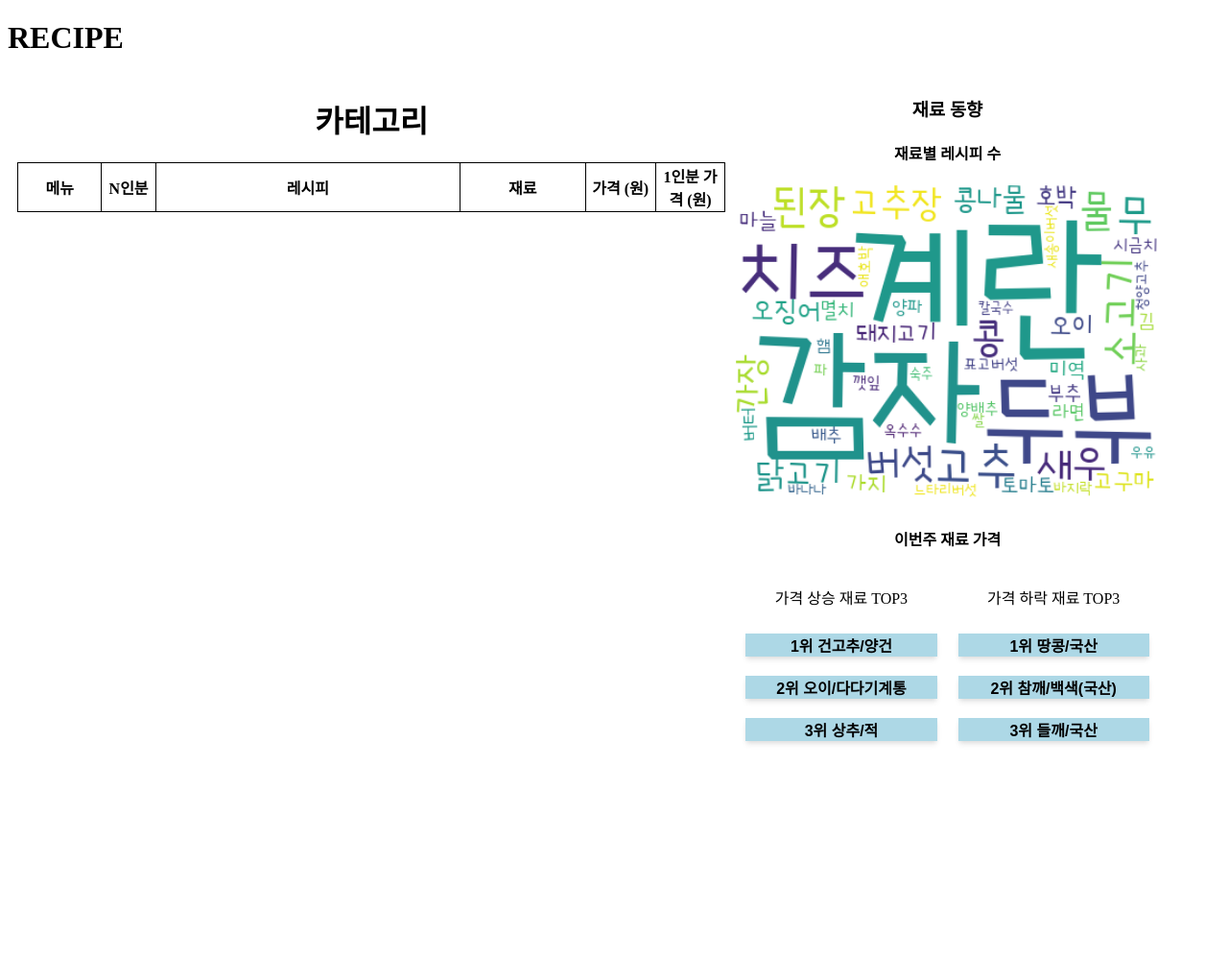
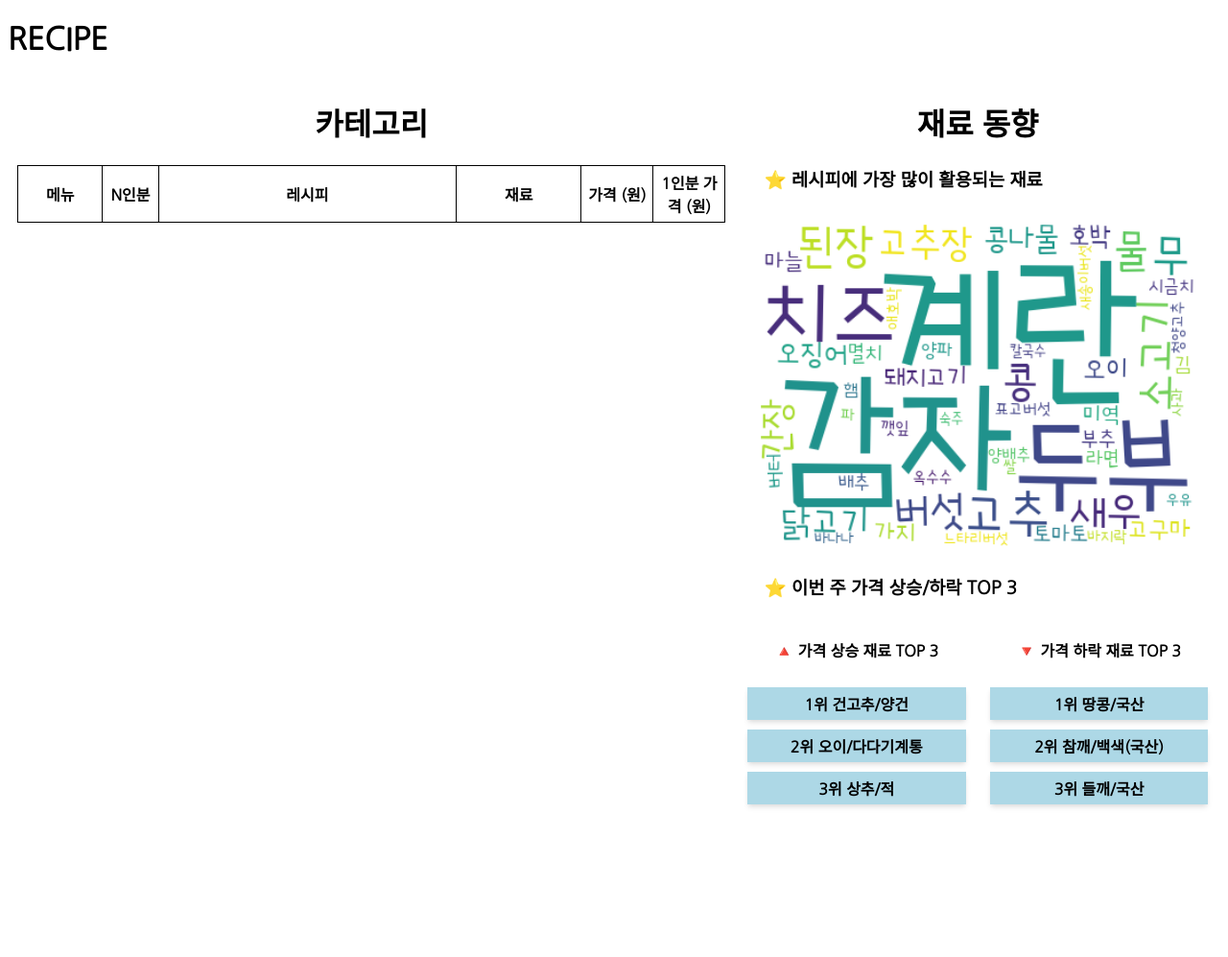
Before and after one commit to Nok5051/Project_Visual, a Django app: page /recipe/ in a window 1280 px wide. Shown: the whole page at 96% size. Before the commit the page ends 775 px from the top, so only its background shows below. Run offline with Django 3.2, Linux system fonts and the light colour scheme; data that the repository does not hold is empty; a map, chart or similar area stays blank; some libraries are stand-ins or nearby versions.

Commit message:
css complete

```diff
--- a/mealproject/recipe/views.py
+++ b/mealproject/recipe/views.py
@@ -25,14 +25,7 @@ def index(request):
     index_up1 = df_up.iloc[0, 3]
     index_up2 = df_up.iloc[1, 3]
     index_up3 = df_up.iloc[2, 3]
-    down1 = [df_down.iloc[0, 10], df_down.iloc[0, 9], df_down.iloc[0, 8], df_down.iloc[0, 7], df_down.iloc[0, 6], df_down.iloc[0, 5]]
-    down2 = [df_down.iloc[1, 10], df_down.iloc[1, 9], df_down.iloc[1, 8], df_down.iloc[1, 7], df_down.iloc[1, 6], df_down.iloc[1, 5]]
-    down3 = [df_down.iloc[2, 10], df_down.iloc[2, 9], df_down.iloc[2, 8], df_down.iloc[2, 7], df_down.iloc[2, 6], df_down.iloc[2, 5]]
-    up1 = [df_up.iloc[0, 10], df_up.iloc[0, 9], df_up.iloc[0, 8], df_up.iloc[0, 7], df_up.iloc[0, 6], df_up.iloc[0, 5]]
-    up2 = [df_up.iloc[1, 10], df_up.iloc[1, 9], df_up.iloc[1, 8], df_up.iloc[1, 7], df_up.iloc[1, 6], df_up.iloc[1, 5]]
-    up3 = [df_up.iloc[2, 10], df_up.iloc[2, 9], df_up.iloc[2, 8], df_up.iloc[2, 7], df_up.iloc[2, 6], df_up.iloc[2, 5]]
-
-    content = {'list': Recipe.objects.all(), 'catogories': Category.objects.all(),'index_down1':index_down1, 'index_down2':index_down2, 'index_down3':index_down3, 'index_up1':index_up1, 'index_up2':index_up2, 'index_up3':index_up3, 'down1':down1, 'down2':down2, 'down3':down3, 'up1':up1, 'up2':up2, 'up3':up3}
+    content = {'list': Recipe.objects.all(), 'catogories': Category.objects.all(),'index_down1':index_down1, 'index_down2':index_down2, 'index_down3':index_down3, 'index_up1':index_up1, 'index_up2':index_up2, 'index_up3':index_up3}
     return render(request, 'recipe/index.html',  content)
 
 @api_view(["GET"])
--- a/mealproject/templates/recipe/index.html
+++ b/mealproject/templates/recipe/index.html
@@ -5,70 +5,12 @@
     <meta http-equiv="X-UA-Compatible" content="IE=edge">
     <meta name="viewport" content="width=device-width, initial-scale=1.0">
     <title>Document</title>
+    <link rel="preconnect" href="https://fonts.googleapis.com">
+    <link rel="preconnect" href="https://fonts.gstatic.com" crossorigin>
+    <link href="https://fonts.googleapis.com/css2?family=Nanum+Gothic&display=swap" rel="stylesheet">
     <script src="https://cdn.plot.ly/plotly-2.12.1.min.js"></script>
     <script src="https://cdn.jsdelivr.net/npm/chart.js"></script>
 
-    <style>
-
-        div{
-            text-align : center;
-        }
-        #show-graph{
-          margin-left: 10px;
-        }
-        #body{
-          background-color : white;
-          margin: 10px;
-        }
-
-        button{
-          -webkit-appearance: none;
-          -moz-appearance: none;
-          appearance: none;
-          height: 50px;
-          width: 15%;
-          font-size: 100%;
-          font-weight: bold;
-          margin: 0px;
-          padding: 0px;
-          border: 1px;
-          background-color:lightblue ;
-
-          box-shadow: 0 4px 6px -1px rgba(0, 0, 0, 0.1), 0 2px 4px -1px rgba(0, 0, 0, 0.06);
-          cursor: pointer;
-          transition: 0.5s;
-        }
-
-        button:active,
-        button:hover,
-        button:focus {
-          background-color:steelblue ;
-          outline: 0;
-          color: white;
-        }
-
-        table, td, th{
-          border: 1px solid black;
-          border-collapse: collapse;
-        }
-
-        .rank{
-          float: left;
-          width:50%;
-        }
-
-        .btn_rank{
-          height: 30%;
-          width: 90%;
-          font-size: 100%;
-          font-weight: bold;
-          margin: 10px;
-          padding: 0px;
-          border: 1px;
-          background-color:lightblue ;
-        }
-
-    </style>
 
     <script src="https://code.jquery.com/jquery-3.6.0.min.js"></script>
     <script>
@@ -96,7 +38,7 @@
           var category = $(this).val();
           getMenu(category);
         });
-<!--    등락순위 재료버튼 누르면 그래프 그려짐-->
+        // 등락순위 재료버튼 누르면 그래프 그려짐
         $(".btn_rank").click(function(){
             var ingredient = $(this).val();
             console.log(ingredient);
@@ -176,8 +118,10 @@
         return value;
       }
     </script>
-
     <style>
+      *{
+        font-family: 'Nanum Gothic', sans-serif;
+      }
 
       div{
           text-align : center;
@@ -219,10 +163,37 @@
       table, td, th{
         border: 1px solid black;
         border-collapse: collapse;
+        padding: 5px;
+      }
+
+      .rank{
+        float: left;
+        width:50%;
+      }
+
+      .btn_rank{
+        height: 30%;
+        width: 90%;
+        font-size: 100%;
+        font-weight: bold;
+        margin: 5px;
+        padding: 5px;
+        border: 1px;
+        background-color:lightblue ;
+      }
+
+      h3{
+        text-align: left;
+        padding-left: 30px;
+      }
+
+      img{
+        padding-top: 15px;
       }
 
       #recipe{
-            text-align : left;
+          text-align: left;
+          padding: 10px;
         }
 
     </style>
@@ -271,40 +242,30 @@
       </div>
   </div>
 
-  <div class="show-graph" style="float: left; width: 35%;">
-    <div><h3>재료 동향</h3></div>
-    <div>
-      <div>
-        <div><h4>재료별 레시피 수</h4></div>
+  <div class="show-graph" style="float: left; width: 40%;">
+    <h1>재료 동향</h1>
+      <h3>&#11088; 레시피에 가장 많이 활용되는 재료</h3>
       {% load static %}
-        <img src="{% static 'recipe_cloud.png' %}" alt="레시피 클라우드" width="100%">
-      </div>
+      <img src="{% static 'recipe_cloud.png' %}" alt="레시피 클라우드" width="90%">
 
-      <div>
-        <div><h4>이번주 재료 가격</h4></div>
-
-        <div>
+      <h3>&#11088; 이번 주 가격 상승/하락 TOP 3</h3>
       <div class="rank">
-            <p>가격 상승 재료 TOP3</p>
+        <h4>&#x1F53A; 가격 상승 재료 TOP 3</h4>
         <div><button class="btn_rank" value={{ index_up1 }}>1위 {{ index_up1 }}</button></div>
         <div><button class="btn_rank" value={{ index_up2 }}>2위 {{ index_up2 }}</button></div>
         <div><button class="btn_rank" value={{ index_up3 }}>3위 {{ index_up3 }}</button></div>
       </div>
+
       <div class="rank">
-            <p>가격 하락 재료 TOP3</p>
+        <h4>&#128315; 가격 하락 재료 TOP 3</h4>
         <div><button class="btn_rank" value={{ index_down1 }}>1위 {{ index_down1 }}</button></div>
         <div><button class="btn_rank" value={{ index_down2 }}>2위 {{ index_down2 }}</button></div>
         <div><button class="btn_rank" value={{ index_down3 }}>3위 {{ index_down3 }}</button></div>
       </div>
-        </div>
+
       <div id="chart">
         <canvas id="line-chart"></canvas>
       </div>
-
-      </div>
-
-    </div>
-
   </div>
 
 
```
Lines whose indentation alone changed are shown as unchanged.
